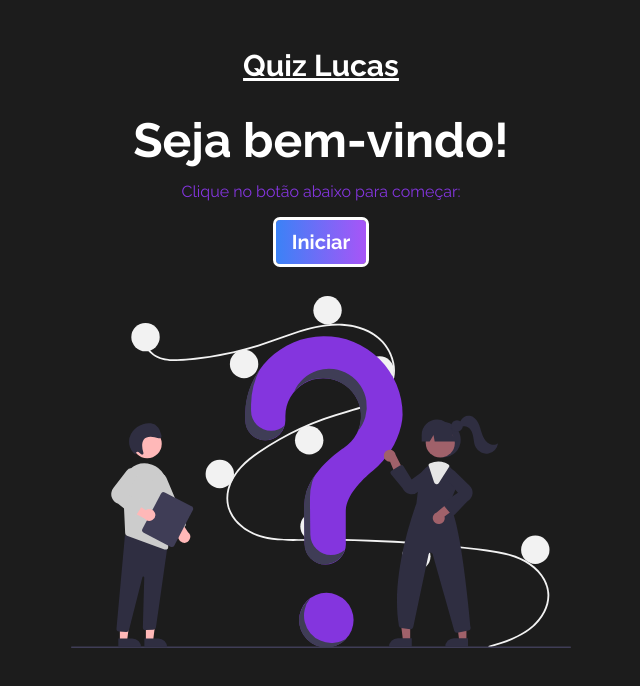
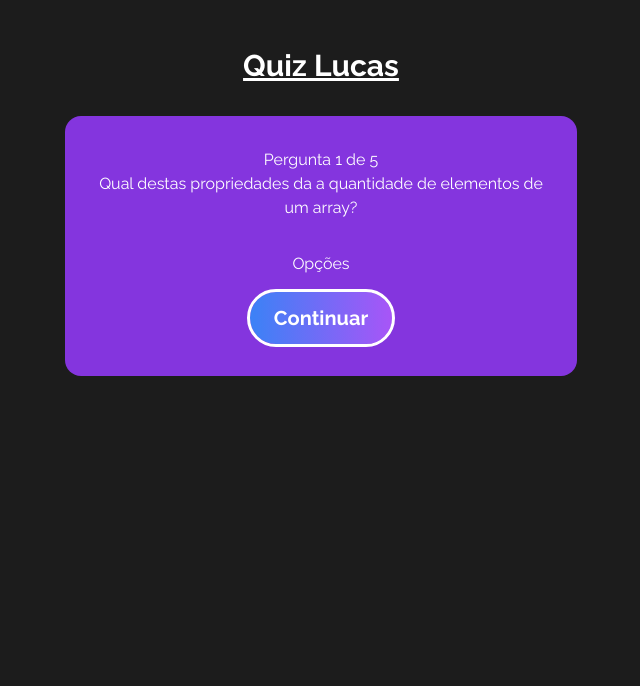
Before and after one commit to llucasy/quiz-lucas, a Next.js app: page / in a window 1280 px wide. Both pictures are taken after a click on the button "Iniciar". Shown: the top 686 px of the page, without its empty margins (319-959 px from the left). Built offline with nearby package versions, Linux system fonts and the light colour scheme.

Commit message:
second commit

```diff
--- a/src/app/page.tsx
+++ b/src/app/page.tsx
@@ -1,10 +1,25 @@
+'use client'
+
+import { QuizContext } from '@/contexts/Quiz'
+import { useContext, useEffect } from 'react'
+
+import GameOver from '@/components/GameOver'
+import Question from '@/components/Question'
 import Welcome from '@/components/Welcome'
 
 export default function Home() {
+  const [quizState, dispatch] = useContext<any>(QuizContext)
+
+  useEffect(() => {
+    dispatch({ type: 'REORDER_QUESTIONS' })
+  }, [dispatch])
+
   return (
     <main className="flex flex-col items-center justify-center text-center pt-12">
       <h1 className="text-3xl font-bold underline mb-8">Quiz Lucas</h1>
-      <Welcome />
+      {quizState.gameStage === 'Start' && <Welcome />}
+      {quizState.gameStage === 'Playing' && <Question />}
+      {quizState.gameStage === 'End' && <GameOver />}
     </main>
   )
 }
--- /dev/null
+++ b/src/components/GameOver.tsx
@@ -0,0 +1,16 @@
+import WellDone from '@/img/welldone.svg'
+import Image from 'next/image'
+
+const GameOver = () => {
+  return (
+    <div className='text-center max-w-lg flex flex-col [&>p]:mb-4 [&>p]:text-[#8435de]'>
+      <h2 className='mb-4'>Fim de jogo!</h2>
+      <p>Pontuação: x</p>
+      <p>Você acertou Y de Z perguntas.</p>
+      <Image className='m-8' height={200} src={WellDone} alt="Fim do Quiz" />
+      <button type='button'>Reiniciar o Quiz</button>
+    </div>
+  )
+}
+
+export default GameOver
--- /dev/null
+++ b/src/components/Question.tsx
@@ -0,0 +1,24 @@
+'use client'
+
+import { QuizContext } from '@/contexts/Quiz'
+import { useContext } from 'react'
+
+const Question = () => {
+  const [quizState, dispatch] = useContext<any>(QuizContext)
+  const currentQuestion = quizState.questions[quizState.currentQuestion]
+
+  console.log(quizState)
+
+  return (
+    <div className='text-center max-w-lg bg-[#8435de] rounded-2xl p-8'>
+      <p>Pergunta {quizState.currentQuestion + 1} de {quizState.questions.length}</p>
+      <h2 className='mb-8'>{currentQuestion.question}</h2>
+      <div>
+        <p className='mb-4'>Opções</p>
+      </div>
+      <button onClick={() => dispatch({ type: 'CHANGE_QUESTION' })} type='button'>Continuar</button>
+    </div>
+  )
+}
+
+export default Question
--- a/src/contexts/Quiz.tsx
+++ b/src/contexts/Quiz.tsx
@@ -8,13 +8,30 @@ const STAGES = ['Start', 'Playing', 'End']
 const initialState = {
   gameStage: STAGES[0],
   questions,
+  currentQuestion: 0,
 }
 
 const quizReducer = (state: any, action: any) => {
   console.log(state, action)
   switch (action.type) {
     case 'CHANGE_STATE':
-      return state
+      return {
+        ...state,
+        gameStage: STAGES[1],
+      }
+    case 'REORDER_QUESTIONS':
+      return {
+        ...state,
+        questions: questions.sort(() => Math.random() - 0.5),
+      }
+    case 'CHANGE_QUESTION':
+      const nextQuestion = state.currentQuestion + 1
+      const endGame = nextQuestion >= state.questions.length
+      return {
+        ...state,
+        currentQuestion: nextQuestion,
+        gameStage: endGame ? STAGES[2] : state.gameStage,
+      }
     default:
       return state
   }
```
